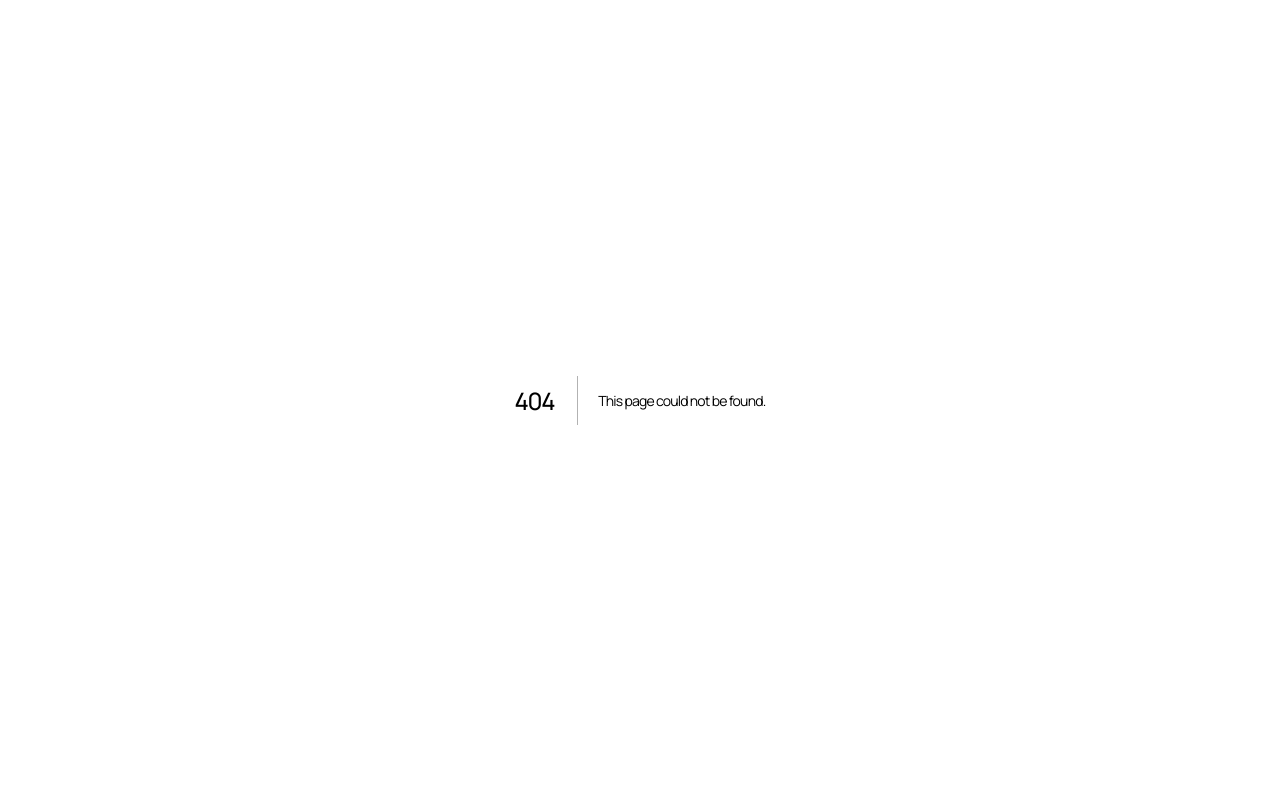
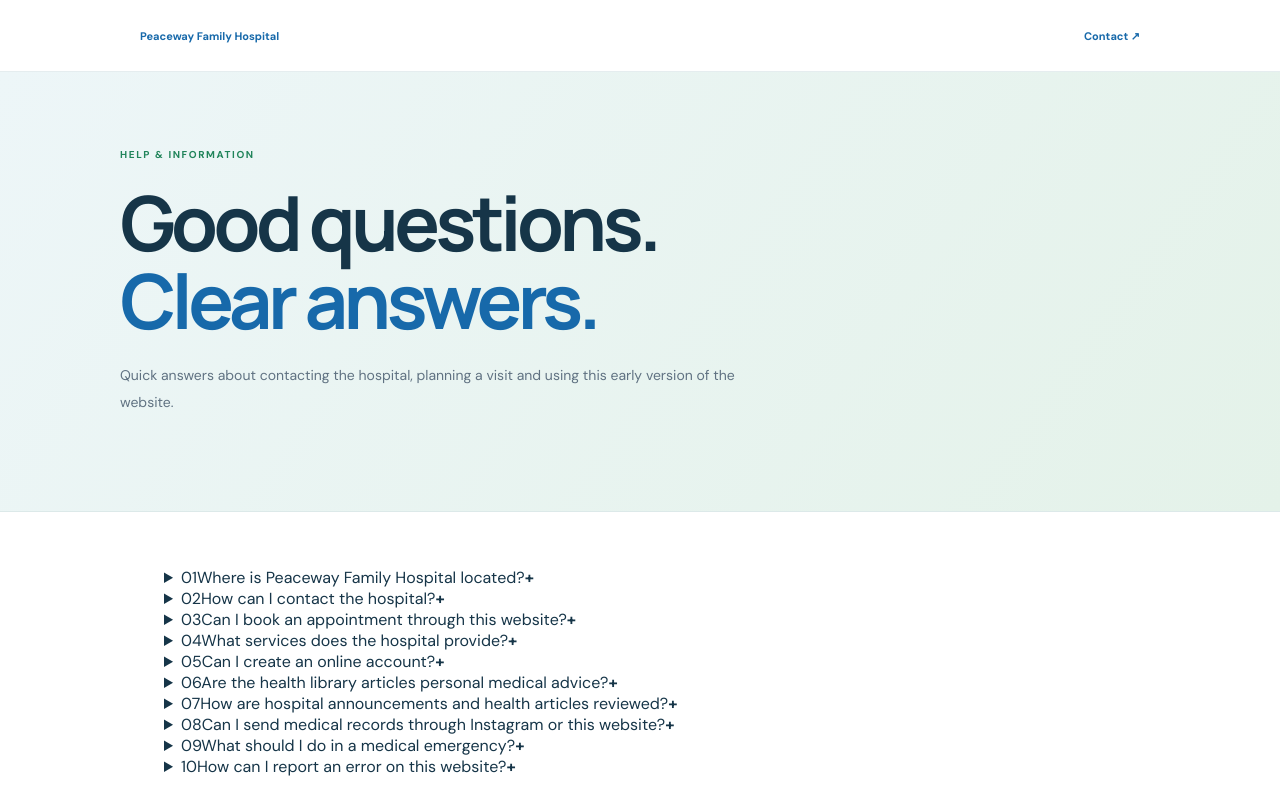
Before and after one commit to Stevebook001/peaceway-family-hospital, a Next.js app: page /faq in a window 1280 px wide. Before the commit this address had no page. Shown: the top 800 px of the page. Built offline with nearby package versions, Linux system fonts and the light colour scheme.

Commit message:
Add FAQ page for visitors and website features

```diff
--- /dev/null
+++ b/app/faq/page.tsx
@@ -0,0 +1,47 @@
+import type { Metadata } from "next";
+import Link from "next/link";
+
+export const metadata: Metadata = {
+  title: "Frequently Asked Questions",
+  description: "Find practical answers about contacting Peaceway Family Hospital in Soka, Ibadan, confirming services, preparing for a visit and using this website.",
+  alternates: { canonical: "/faq" },
+  openGraph: {
+    title: "Frequently Asked Questions | Peaceway Family Hospital",
+    description: "Practical website and visit-planning information for Peaceway Family Hospital.",
+    url: "https://peaceway-family-hospital.vercel.app/faq",
+    images: [{ url: "https://images.unsplash.com/photo-1576091160550-2173dba999ef?auto=format&fit=crop&w=1200&q=85", alt: "Healthcare professional speaking with a patient" }]
+  }
+};
+
+const questions = [
+  ["Where is Peaceway Family Hospital located?", "The address listed on this website is Peaceway Family Hospital, Kofero Bus Stop, Faruku Road, Felele Extension, Soka, Ibadan, Oyo State, Nigeria. Please use the directions link on the Contact page and confirm the location if you need assistance."],
+  ["How can I contact the hospital?", "Call 0701 275 3409. Please confirm current opening arrangements, service availability and any appointment requirements directly with the hospital team."],
+  ["Can I book an appointment through this website?", "Online appointment booking is not currently active. Please call the hospital to ask about current appointment arrangements. Do not submit sensitive health information through a form that has not been explicitly provided for that purpose."],
+  ["What services does the hospital provide?", "Service availability can change and should be confirmed by the hospital. The Services page is an enquiry guide, not a complete or guaranteed list of clinical services."],
+  ["Can I create an online account?", "The signup page is a preview of a future feature. Account registration, patient portals and saved medical information are not active yet. Please do not enter passwords or personal health information there."],
+  ["Are the health library articles personal medical advice?", "No. Articles provide general information and cannot diagnose a condition or replace an assessment by a qualified healthcare professional. If you have a personal health concern, speak with a qualified professional."],
+  ["How are hospital announcements and health articles reviewed?", "Hospital-specific announcements should be approved by an authorised hospital representative. Clinical content should also be reviewed by a suitably qualified clinician designated by the hospital before it is presented as official hospital guidance."],
+  ["Can I send medical records through Instagram or this website?", "Do not share sensitive medical records, identification documents, passwords or payment details through public social media messages. Call the hospital to confirm an approved, appropriate communication channel."],
+  ["What should I do in a medical emergency?", "Do not wait for a website reply or social media response. Seek urgent local emergency medical assistance."],
+  ["How can I report an error on this website?", "Please call the hospital and explain which page or detail appears incorrect. Do not send patient information when reporting a general website issue."]
+];
+
+export default function FAQPage() {
+  return <main className="info-page">
+    <nav className="article-nav"><Link href="/">Peaceway Family Hospital</Link><Link href="/contact">Contact ↗</Link></nav>
+    <header className="info-hero">
+      <span className="blog-kicker">HELP & INFORMATION</span>
+      <h1>Good questions.<br/><em>Clear answers.</em></h1>
+      <p>Quick answers about contacting the hospital, planning a visit and using this early version of the website.</p>
+    </header>
+    <section className="info-content">
+      <div className="faq-list">{questions.map(([question, answer], index) => <details className="faq-item" key={question}>
+        <summary><span>{String(index + 1).padStart(2, "0")}</span>{question}<b aria-hidden="true">+</b></summary>
+        <p>{answer}</p>
+      </details>)}</div>
+      <aside className="info-callout"><strong>Still have a question?</strong><p>Contact the hospital directly to confirm current information. For emergencies, seek urgent local care.</p><a href="tel:+2347012753409">Call 0701 275 3409 ↗</a></aside>
+      <Link className="info-back" href="/">Return to homepage ←</Link>
+    </section>
+    <footer className="blog-footer"><Link href="/">Home</Link><Link href="/about">About</Link><Link href="/services">Healthcare</Link><Link href="/blog">Health library</Link><Link href="/contact">Contact</Link><Link href="/privacy">Privacy</Link></footer>
+  </main>;
+}
```
